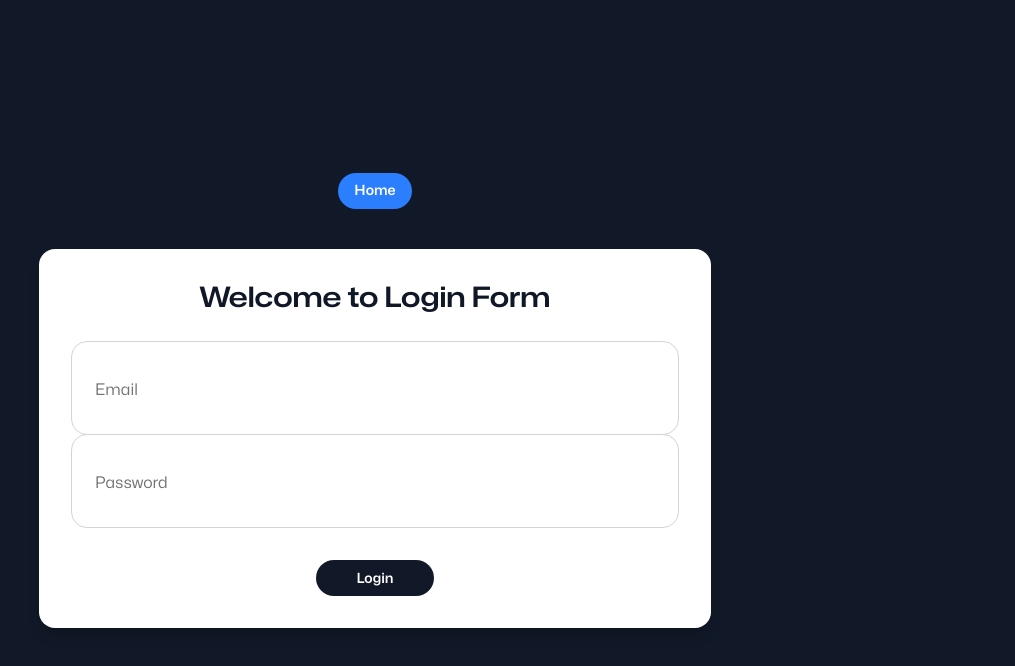
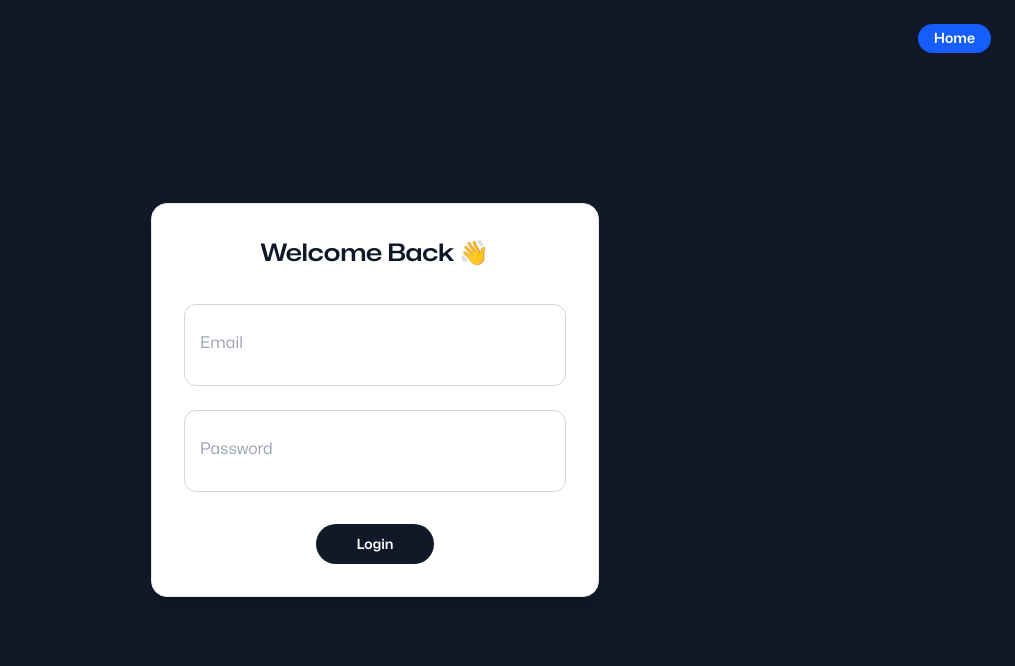
Before and after one commit to makbyte/metarch, a Next.js app: page /login in a window 1280 px wide. Shown: the top 666 px of the page, without its empty margins (265-1280 px from the left). Built offline with nearby package versions, Linux system fonts and the light colour scheme; no server answers.

Commit message:
Contact Form | Connect FormSpree To Store Form Submission Data

```diff
--- a/package.json
+++ b/package.json
@@ -10,6 +10,7 @@
   },
   "browserslist": "defaults, not ie <= 11",
   "dependencies": {
+    "@formspree/react": "^3.0.0",
     "@leafac/rehype-shiki": "^2.2.1",
     "@mdx-js/loader": "^3.0.0",
     "@mdx-js/react": "^3.0.0",
--- a/src/app/blog/[id]/page.js
+++ b/src/app/blog/[id]/page.js
@@ -27,7 +27,7 @@ const SingleBlogPage = ({ params }) => {
     }
     fetchSingleBlog()
   }, [id])
-  if (!singleBlog) return <LoadingSpinner></LoadingSpinner>
+  if (!singleBlog) return <LoadingSpinner fullPage />
 
   const { blogAuthor, blogTitle, blogDescription, blogImage, createdAt } =
     singleBlog
--- a/src/app/contact/page.jsx
+++ b/src/app/contact/page.jsx
@@ -1,3 +1,4 @@
+'use client'
 import { useId } from 'react'
 import Link from 'next/link'
 
@@ -8,7 +9,7 @@ import { FadeIn } from '@/components/FadeIn'
 import { Offices } from '@/components/Offices'
 import { PageIntro } from '@/components/PageIntro'
 import { SocialMedia } from '@/components/SocialMedia'
-
+import { useForm, ValidationError } from '@formspree/react'
 function TextInput({ label, ...props }) {
   let id = useId()
 
@@ -43,14 +44,30 @@ function RadioInput({ label, ...props }) {
     </label>
   )
 }
+import { useEffect, useRef } from 'react'
 
 function ContactForm() {
+  const id = process.env.NEXT_PUBLIC_FORMSPREE_ID
+  const [state, handleSubmit] = useForm(id)
+  const formRef = useRef(null)
+
+  useEffect(() => {
+    if (state.succeeded && formRef.current) {
+      formRef.current.reset()
+    }
+  }, [state.succeeded])
+
   return (
     <FadeIn className="lg:order-last">
-      <form>
+      <form ref={formRef} onSubmit={handleSubmit}>
         <h2 className="font-display text-base font-semibold text-[var(--bg)]">
           Work inquiries
         </h2>
+
+        {state.succeeded && (
+          <p className="mb-4 text-green-600">✅ Thanks for Connecting!</p>
+        )}
+
         <div className="isolate mt-6 -space-y-px rounded-2xl bg-white/50">
           <TextInput label="Name" name="name" autoComplete="name" />
           <TextInput
@@ -67,8 +84,9 @@ function ContactForm() {
           <TextInput label="Phone" type="tel" name="phone" autoComplete="tel" />
           <TextInput label="Message" name="message" />
         </div>
-        <Button type="submit" className="mt-10">
-          Let’s work together
+
+        <Button type="submit" className="mt-10" disabled={state.submitting}>
+          {state.submitting ? 'Sending...' : 'Let’s work together'}
         </Button>
       </form>
     </FadeIn>
@@ -130,11 +148,6 @@ function ContactDetails() {
   )
 }
 
-export const metadata = {
-  title: 'Contact Us',
-  description: 'Let’s work together. We can’t wait to hear from you.',
-}
-
 export default function Contact() {
   return (
     <>
--- a/src/app/dashboard/page.jsx
+++ b/src/app/dashboard/page.jsx
@@ -38,7 +38,7 @@ const Dashboard = () => {
   }, [user, loading, router])
 
   if (loading || !user) {
-    return <LoadingSpinner />
+    return <LoadingSpinner fullPage />
   }
 
   const handleProductInput = (e) => {
--- a/src/app/login/page.js
+++ b/src/app/login/page.js
@@ -1,7 +1,6 @@
 'use client'
 
 import { Button } from '@/components/Button'
-import { Container } from '@/components/Container'
 import { FadeIn } from '@/components/FadeIn'
 import { signInWithEmailAndPassword } from 'firebase/auth'
 import { useRouter } from 'next/navigation'
@@ -13,7 +12,7 @@ function TextInput({ label, type, onChange, ...props }) {
   let id = useId()
 
   return (
-    <div className="group relative z-0 transition-all focus-within:z-10">
+    <div className="relative z-0 w-full">
       <input
         required
         onChange={(e) => onChange(e)}
@@ -21,11 +20,11 @@ function TextInput({ label, type, onChange, ...props }) {
         id={id}
         {...props}
         placeholder=" "
-        className="peer block w-full rounded-2xl border border-neutral-300 bg-transparent px-6 pt-12 pb-4 text-base text-[var(--bg)] ring-4 ring-transparent transition focus:border-neutral-950 focus:ring-neutral-950/5 focus:outline-none"
+        className="peer block w-full rounded-xl border border-gray-300 bg-transparent px-4 pt-10 pb-3 text-base text-gray-900 ring-2 ring-transparent transition focus:border-blue-600 focus:ring-blue-100 focus:outline-none"
       />
       <label
         htmlFor={id}
-        className="pointer-events-none absolute top-1/2 left-6 -mt-3 origin-left text-base text-neutral-500 transition-all duration-200 peer-not-placeholder-shown:-translate-y-4 peer-not-placeholder-shown:scale-75 peer-not-placeholder-shown:font-semibold peer-not-placeholder-shown:text-[var(--bg)] peer-focus:-translate-y-4 peer-focus:scale-75 peer-focus:font-semibold peer-focus:text-[var(--bg)]"
+        className="pointer-events-none absolute top-1/2 left-4 -mt-4 origin-left text-gray-500 transition-all duration-200 peer-placeholder-shown:top-1/2 peer-placeholder-shown:text-base peer-placeholder-shown:text-gray-400 peer-focus:top-3 peer-focus:text-sm peer-focus:font-semibold peer-focus:text-blue-600"
       >
         {label}
       </label>
@@ -67,26 +66,26 @@ const Login = () => {
   }
 
   return (
-    <div className="m-0 flex h-screen w-full max-w-7xl flex-col items-center justify-center px-4">
-      <div className="mb-10 flex max-w-7xl justify-end">
+    <div className="flex min-h-screen w-full flex-col items-center justify-center bg-[var(--bg)] px-4">
+      <div className="absolute top-6 right-6">
         <Link
           href="/"
-          className="rounded-full bg-blue-500 px-4 py-1.5 text-sm font-semibold text-white transition hover:bg-gray-100 hover:text-[var(--bg)]"
+          className="rounded-full bg-blue-600 px-4 py-2 text-sm font-semibold text-white shadow transition hover:bg-blue-700"
         >
           Home
         </Link>
       </div>
 
-      <FadeIn className="w-full max-w-2xl">
+      <FadeIn className="w-full max-w-md">
         <form
           onSubmit={handleLogin}
-          className="w-full rounded-2xl bg-white p-8 shadow-lg"
+          className="w-full rounded-2xl border border-gray-200 bg-white p-8 shadow-xl"
         >
-          <h2 className="mb-6 text-center font-display text-3xl font-semibold text-gray-900">
-            Welcome to Login Form
+          <h2 className="mb-8 text-center font-display text-2xl font-semibold text-gray-900">
+            Welcome Back 👋
           </h2>
 
-          <div className="-space-y-px">
+          <div className="space-y-6">
             <TextInput
               label="Email"
               type="email"
@@ -104,7 +103,7 @@ const Login = () => {
           </div>
 
           {error && (
-            <div className="mt-4 rounded-xl bg-red-100 p-3 text-center text-sm text-red-600">
+            <div className="mt-4 rounded-lg bg-red-100 p-3 text-center text-sm text-red-600">
               {error}
             </div>
           )}
@@ -112,7 +111,7 @@ const Login = () => {
           <div className="mt-8 flex justify-center">
             <Button
               type="submit"
-              className="bg-blue-600 px-10 hover:bg-blue-700"
+              className="bg-blue-600 px-10 py-2 hover:bg-blue-700"
               flex={true}
             >
               Login
--- a/src/app/products/page.jsx
+++ b/src/app/products/page.jsx
@@ -17,6 +17,7 @@ import { collection, getDocs, orderBy, query } from 'firebase/firestore'
 import { useEffect, useState } from 'react'
 import { db } from '../../../lib/firebase'
 import { ProductCard } from '@/components/ProductCard'
+import LoadingSpinner from '@/components/LoadingSpinner'
 
 function Section({ title, image, children }) {
   return (
@@ -207,6 +208,7 @@ function Values() {
 
 export default function Process() {
   const [products, setProducts] = useState([])
+  const [loading, setLoading] = useState(true)
 
   useEffect(() => {
     const fetchAllProducts = async () => {
@@ -221,6 +223,8 @@ export default function Process() {
         setProducts(data)
       } catch (error) {
         console.log('Error', error)
+      } finally {
+        setLoading(false)
       }
     }
     fetchAllProducts()
@@ -242,11 +246,12 @@ export default function Process() {
       </PageIntro>
 
       <div className="mt-24 space-y-24 [counter-reset:section] sm:mt-32 sm:space-y-32 lg:mt-40 lg:space-y-40">
-        {/* <Discover />
-        <Build />
-        <Deliver /> */}
+        {/* Future sections: Discover / Build / Deliver */}
       </div>
-      {products?.length === 0 ? (
+
+      {loading ? (
+        <LoadingSpinner fullPage={false} message="Fetching products..." />
+      ) : products?.length === 0 ? (
         <p className="text-center text-gray-600 dark:text-gray-300">
           No products found.
         </p>
@@ -257,8 +262,8 @@ export default function Process() {
           ))}
         </div>
       )}
+
       <Values />
-
       <ContactSection />
     </>
   )
--- a/src/components/ContactSection.jsx
+++ b/src/components/ContactSection.jsx
@@ -13,7 +13,7 @@ export function ContactSection() {
               Tell us about your project
             </h2>
             <div className="mt-6 flex">
-              <Button href="/contact" invert>
+              <Button href="/contact" invert className={'bg-blue-700'}>
                 Say Hii
               </Button>
             </div>
--- a/src/components/Footer.jsx
+++ b/src/components/Footer.jsx
@@ -89,7 +89,7 @@ function NewsletterForm() {
         Subscribe for the latest updates on intelligent manufacturing,
         breakthrough technologies, and innovations — straight to your inbox.
       </p>
-      <div className="relative mt-6">
+      {/* <div className="relative mt-6">
         <input
           type="email"
           placeholder="Email address"
@@ -106,7 +106,7 @@ function NewsletterForm() {
             <ArrowIcon className="w-4" />
           </button>
         </div>
-      </div>
+      </div> */}
     </form>
   )
 }
--- a/src/components/LoadingSpinner.jsx
+++ b/src/components/LoadingSpinner.jsx
@@ -1,13 +1,23 @@
 'use client'
 
-export default function LoadingSpinner() {
+export default function LoadingSpinner({
+  fullPage = false,
+  message = 'Loading, please wait...',
+}) {
   return (
-    <div className="flex h-3/4 items-center justify-center">
+    <div
+      className={`flex items-center justify-center ${
+        fullPage ? 'min-h-screen' : 'py-10'
+      }`}
+    >
       <div className="flex flex-col items-center space-y-4">
+        {/* Spinner */}
         <div className="h-12 w-12 animate-spin rounded-full border-4 border-blue-600 border-t-transparent"></div>
-        <p className="text-sm text-gray-700 dark:text-gray-300">
-          Loading, please wait...
-        </p>
+
+        {/* Message */}
+        {message && (
+          <p className="text-sm text-gray-700 dark:text-gray-300">{message}</p>
+        )}
       </div>
     </div>
   )
```
Also changed, not shown: 1 other file (tests, documents, lock files or other folders).
